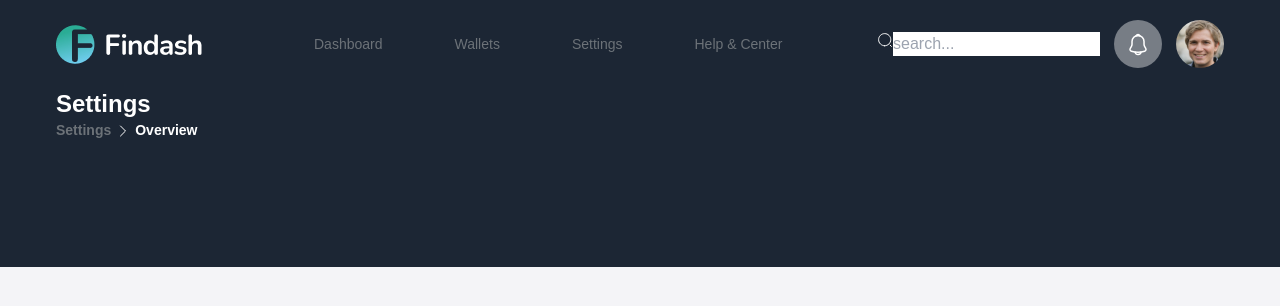
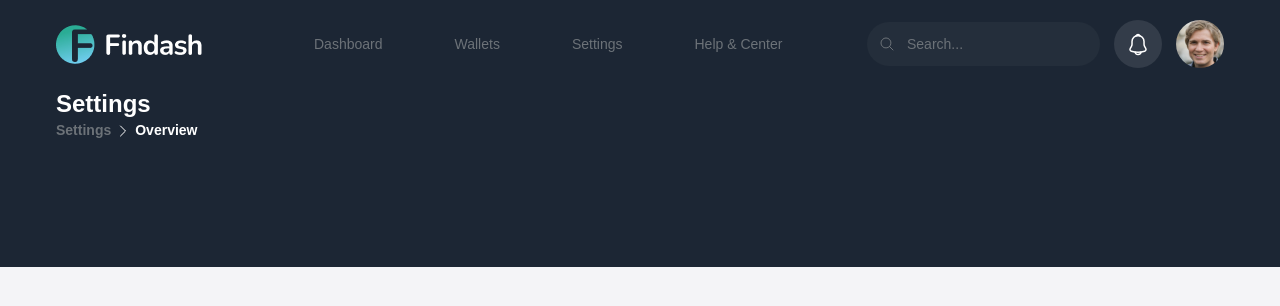
Before and after one commit to masudrahman-dev/findash, a React (Vite) app: page / in a window 1280 px wide. Shown: the top 306 px of the page. Built offline with nearby package versions, Linux system fonts and the light colour scheme; a web font is replaced by a local one.

Commit message:
navbar desgin done for phone

```diff
--- a/src/components/icons/IconWrapper.tsx
+++ b/src/components/icons/IconWrapper.tsx
@@ -2,7 +2,7 @@ import React, { ReactNode } from "react";
 
 const IconWrapper = ({ children }: { children: ReactNode }) => {
   return (
-    <div className="flex h-12 w-12 items-center justify-center rounded-full bg-white  bg-opacity-40  ">
+    <div className="flex h-12 w-12 items-center justify-center rounded-full bg-white  bg-opacity-10  ">
       {children}
     </div>
   );
--- a/src/components/icons/SearchIcon.tsx
+++ b/src/components/icons/SearchIcon.tsx
@@ -1,28 +1,20 @@
 import React from "react";
+import clx from "../../utils/clx";
 
-const SearchIcon = () => {
+const SearchIcon = ({ className }: { className?: string }) => {
   return (
     <svg
-      width="24"
-      className="h-4 w-4"
-      height="25"
-      viewBox="0 0 24 25"
+      xmlns="http://www.w3.org/2000/svg"
       fill="none"
-      xmlns="http://www.w3.org/2000/svg"
+      viewBox="0 0 24 24"
+      strokeWidth={1.5}
+      stroke="currentColor"
+      className={clx("h-4 w-4", className)}
     >
       <path
-        d="M11.5 21.5C16.7467 21.5 21 17.2467 21 12C21 6.75329 16.7467 2.5 11.5 2.5C6.25329 2.5 2 6.75329 2 12C2 17.2467 6.25329 21.5 11.5 21.5Z"
-        stroke="white"
-        stroke-width="1.5"
-        stroke-linecap="round"
-        stroke-linejoin="round"
-      />
-      <path
-        d="M22 22.5L20 20.5"
-        stroke="white"
-        stroke-width="1.5"
-        stroke-linecap="round"
-        stroke-linejoin="round"
+        strokeLinecap="round"
+        strokeLinejoin="round"
+        d="m21 21-5.197-5.197m0 0A7.5 7.5 0 1 0 5.196 5.196a7.5 7.5 0 0 0 10.607 10.607Z"
       />
     </svg>
   );
--- a/src/components/organisms/navber/Navbar.tsx
+++ b/src/components/organisms/navber/Navbar.tsx
@@ -9,7 +9,7 @@ import MenuItems from "../../molecules/menu-items/MenuItems";
 
 const Navbar = () => {
   return (
-    <div className="  flex  items-center justify-between py-5 text-white">
+    <div className="flex items-center justify-between py-5">
       <div className="flex items-center justify-between gap-20">
         <NavLink to={""}>
           <img src={logo} alt="logo" />
@@ -18,18 +18,21 @@ const Navbar = () => {
       </div>
       <div className="flex items-center gap-[14px]">
         <form>
-          <div>
-            <label htmlFor="search" className="flex ">
-              <SearchIcon />
+          <label
+            htmlFor="search"
+            className="relative flex items-center text-gray hover:text-white"
+          >
+            <div className="pointer-events-none absolute inset-y-0 left-0 flex items-center pl-3">
+              <SearchIcon className="" />
+            </div>
             <input
               type="search"
               name="search"
               id="search"
-                className=" "
-                placeholder="search..."
+              className="rounded-full bg-gray bg-opacity-10 py-3 pe-3 ps-10 text-white placeholder-gray placeholder:text-gray focus:outline-none sm:text-sm"
+              placeholder="Search..."
             />
           </label>
-          </div>
         </form>
         <BellAlertIcon />
         <Avatar />
```
Lines whose indentation alone changed are shown as unchanged.
